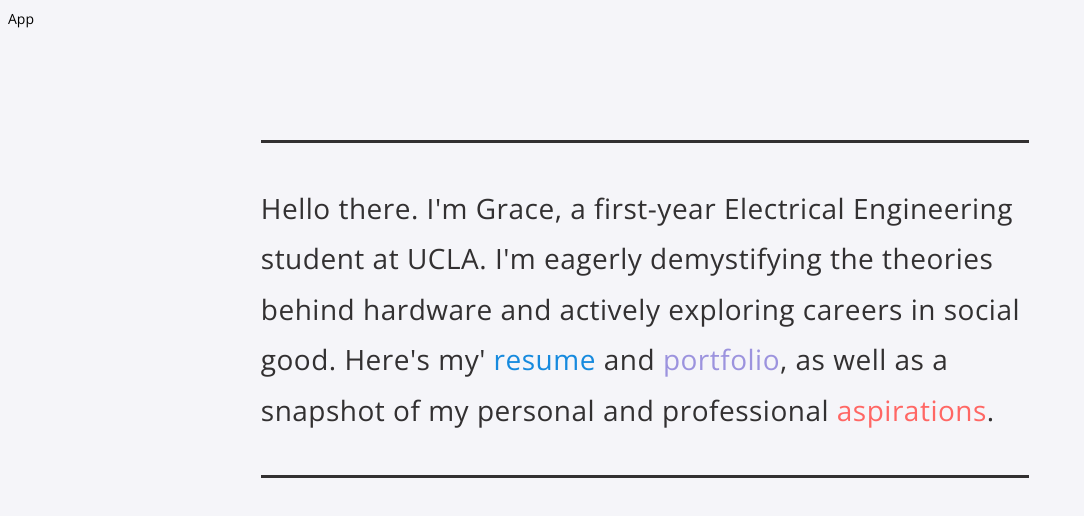
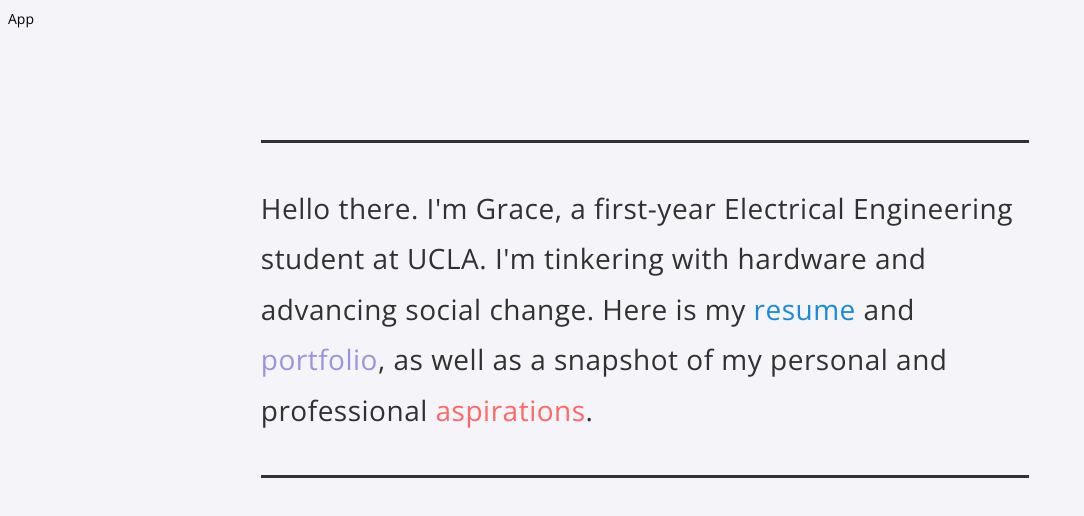
Before and after one commit to Grace0/Grace0.github.io, a React (Create React App) app: page / in a window 1280 px wide. Shown: the top 516 px of the page, without its empty margins (0-1084 px from the left). Built offline with nearby package versions, Linux system fonts and the light colour scheme.

Commit message:
homepage content changed

```diff
--- a/src/components/Homepage.js
+++ b/src/components/Homepage.js
@@ -9,23 +9,20 @@
           <h1>
             {" "}
             Hello there. I'm Grace, a first-year Electrical Engineering student
-            at UCLA. I'm eagerly demystifying the theories behind hardware and
-            actively exploring careers in social good. Here's my'
+            at UCLA. I'm tinkering with hardware and advancing social change.
+            Here is my{" "}
             <NavLink to="/resume" className="resume">
-              {" "}
-              resume{" "}
+              resume
             </NavLink>{" "}
-            and
+            and{" "}
             <NavLink to="/portfolio" className="portfolio">
-              {" "}
               portfolio
             </NavLink>
-            , as well as a snapshot of my personal and professional
+            , as well as a snapshot of my personal and professional{" "}
             <NavLink to="/aspirations" className="aspirations">
-              {" "}
               aspirations
             </NavLink>
-            .{" "}
+            .
           </h1>
         </main>
       </header>
```
